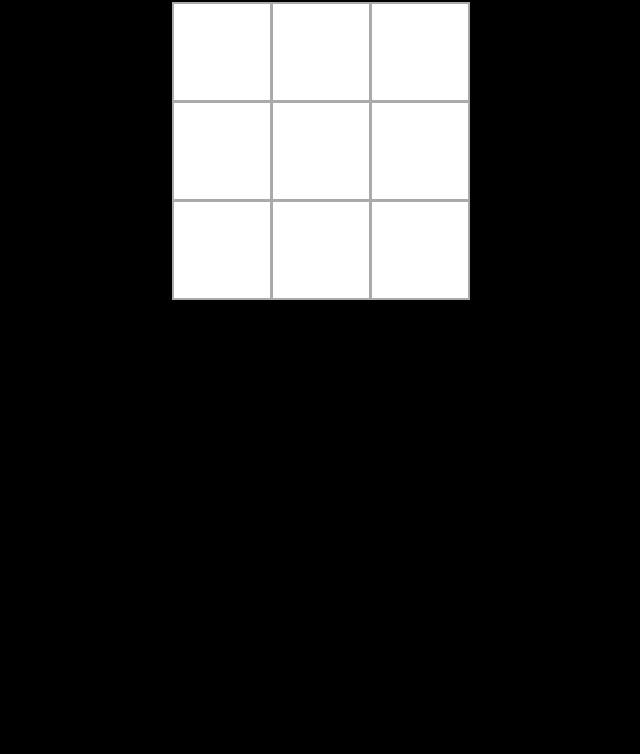
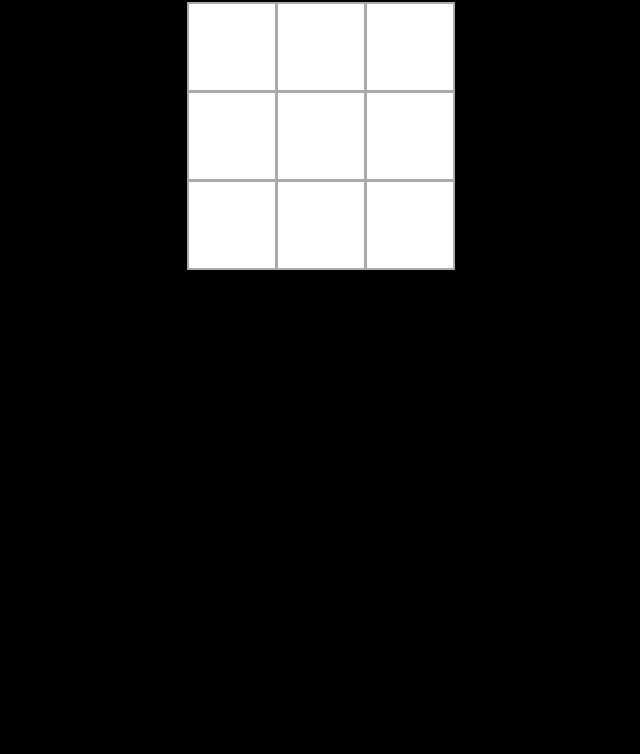
Before and after one commit to SrMeuNome/TicTacToeReact, a React app: page / in a window 1280 px wide. Shown: the part 46-800 px from the top of the page, without its empty margins (295-935 px from the left). Built offline with nearby package versions, Linux system fonts and the light colour scheme.

Commit message:
Corrigindo o Tamanho dos squares

```diff
--- a/src/index.css
+++ b/src/index.css
@@ -28,13 +28,13 @@ body {
     float: left;
     font-size: 50px;
     font-weight: bold;
-    line-height: 100px;
-    height: 100px;
+    line-height: 90px;
+    height: 90px;
     margin-right: -1px;
     margin-top: -1px;
     padding: 0;
     text-align: center;
-    width: 100px;
+    width: 90px;
   }
 
   .square:focus {
```
